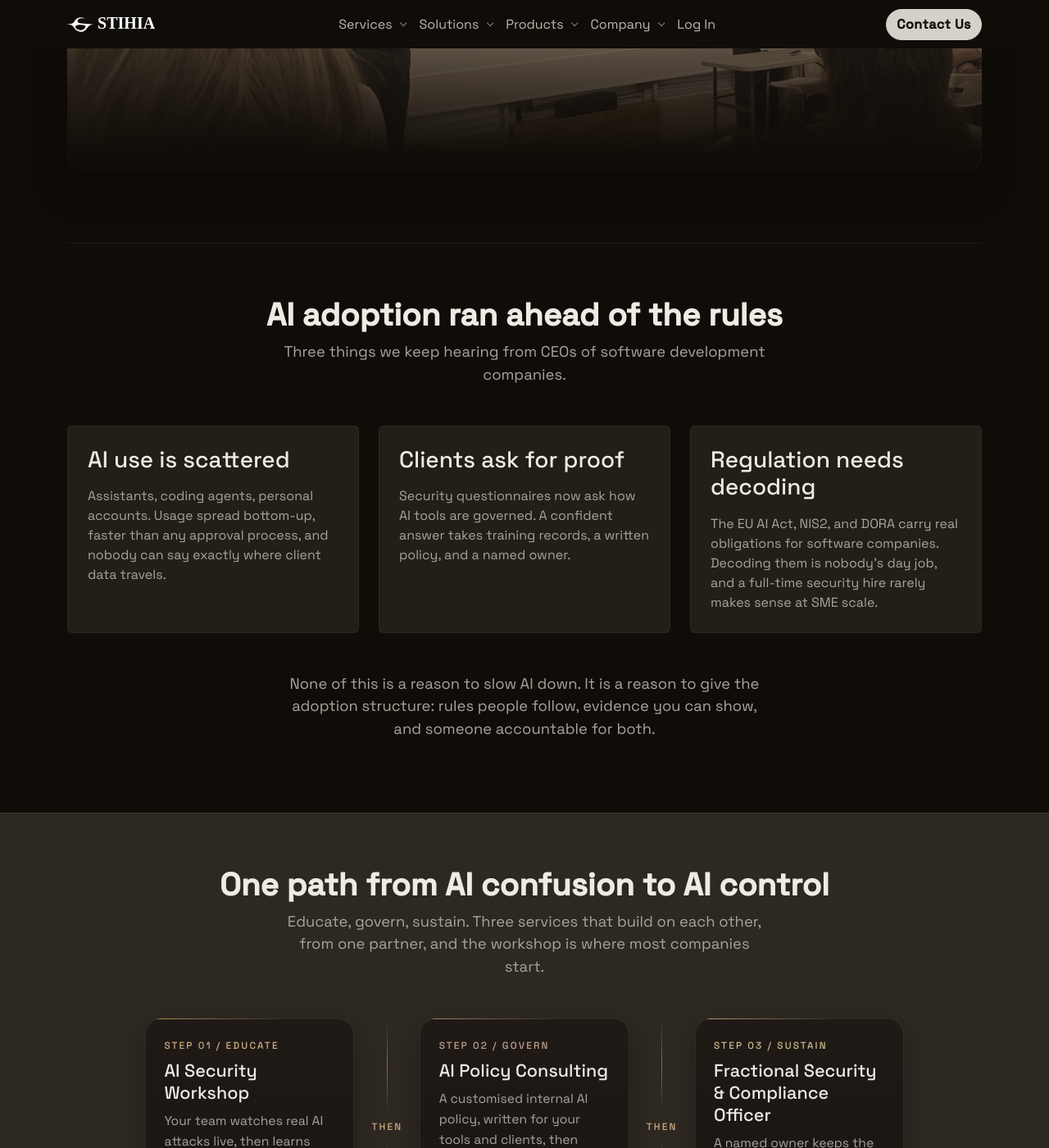
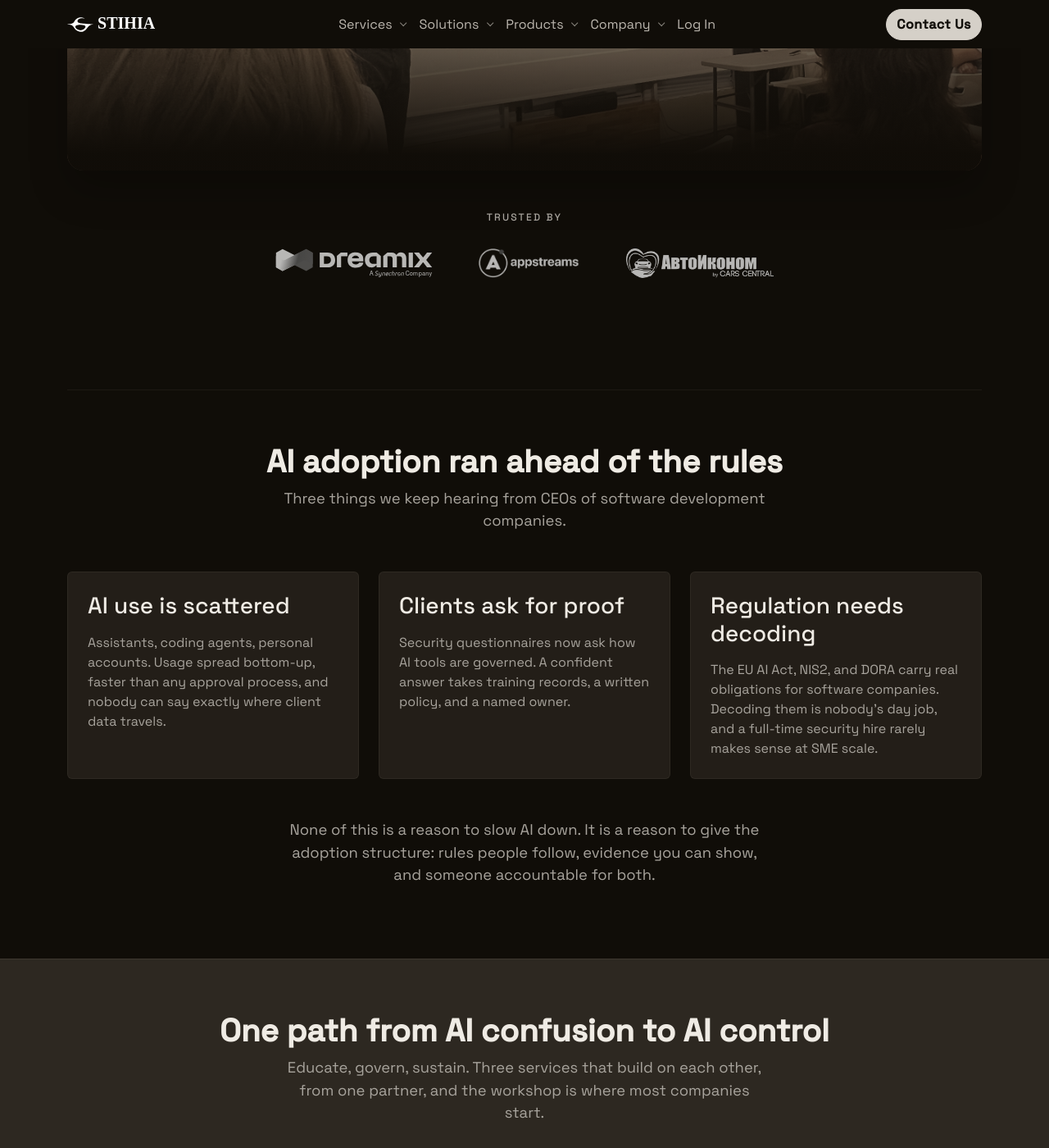
Before and after one commit to stihia-ai/stihia-ai.github.io, a Jekyll site: the page built from index.html, in a window 1280 px wide and 1400 px high, scrolled down 983 px. Shown: the whole window at 82% size. Built offline with Jekyll 4.4.1, drawn with Linux system fonts in a browser that asks for light colours; nearby versions of some CDN libraries; some web fonts are replaced.

Commit message:
feat: add "Trusted by" section with customer logos to multiple pages

```diff
--- /dev/null
+++ b/_includes/customer-logos.html
@@ -0,0 +1,26 @@
+{% assign customers = site.data.customers %}
+<section class="container customer-logos fade-in" aria-label="{{ customers.title }}">
+  <p class="customer-logos-title">{{ customers.title }}</p>
+  <ul class="customer-logos-list">
+    {% for customer in customers.items %}
+    <li>
+      <a
+        class="customer-logo"
+        href="{{ customer.url }}"
+        target="_blank"
+        rel="noopener noreferrer"
+        data-attr="customer-logo"
+      >
+        <img
+          src="{{ customer.logo }}"
+          alt="{{ customer.name }}"
+          width="{{ customer.width }}"
+          height="{{ customer.height }}"
+          loading="lazy"
+          {% if customer.brightness %}style="--logo-brightness: {{ customer.brightness }}"{% endif %}
+        />
+      </a>
+    </li>
+    {% endfor %}
+  </ul>
+</section>
--- a/assets/css/main.css
+++ b/assets/css/main.css
@@ -682,6 +682,56 @@ main [id] {
   flex-shrink: 0;
   padding: 0.35rem 1.1rem;
   white-space: nowrap;
+}
+
+/* --------------------------------------------------------------------------
+   Customer Logos
+   -------------------------------------------------------------------------- */
+
+.customer-logos {
+  padding-block: 3rem;
+  text-align: center;
+}
+
+.customer-logos-title {
+  margin-bottom: 1.75rem;
+  font-size: var(--fs-sm);
+  font-weight: var(--fw-medium);
+  letter-spacing: var(--ls-wide);
+  text-transform: uppercase;
+  color: var(--color-text-muted);
+}
+
+.customer-logos-list {
+  display: flex;
+  flex-wrap: wrap;
+  justify-content: center;
+  align-items: center;
+  gap: 2rem 3.5rem;
+  margin: 0;
+  padding: 0;
+  list-style: none;
+}
+
+/* Grayscale at rest so mixed brand colours sit quietly; full colour on hover */
+.customer-logo {
+  display: block;
+  border-radius: var(--radius-pill);
+}
+
+.customer-logo img {
+  display: block;
+  width: auto;
+  height: 2.25rem;
+  filter: grayscale(1) brightness(var(--logo-brightness, 1.6));
+  opacity: 0.7;
+  transition: var(--transition-fast);
+}
+
+.customer-logo:hover img,
+.customer-logo:focus-visible img {
+  filter: none;
+  opacity: 1;
 }
 
 /* --------------------------------------------------------------------------
@@ -2343,6 +2393,14 @@ footer a {
 }
 
 @media (max-width: 767.98px) {
+  .customer-logos-list {
+    gap: 1.5rem 2.25rem;
+  }
+
+  .customer-logo img {
+    height: 1.75rem;
+  }
+
   .quiz-bar-inner {
     flex-direction: column;
     justify-content: center;
--- a/company/about.html
+++ b/company/about.html
@@ -321,6 +321,11 @@ canonical_redirect: true
   </section>
 
   <!-- ===================================================================
+       Trusted by
+       =================================================================== -->
+  {% include customer-logos.html %}
+
+  <!-- ===================================================================
        CTA
        =================================================================== -->
   <div class="section-band mt-5">
--- a/index.html
+++ b/index.html
@@ -71,6 +71,11 @@ canonical_redirect: true
       </div>
     </div>
   </header>
+
+  <!-- ===================================================================
+       Trusted by
+       =================================================================== -->
+  {% include customer-logos.html %}
 
   <!-- ===================================================================
        Why: AI adoption ran ahead of the rules
--- a/services/workshop.html
+++ b/services/workshop.html
@@ -1097,6 +1097,11 @@ og_image: /assets/img/workshop/workshop-hero.webp
   </section>
 
   <!-- ===================================================================
+       Trusted by
+       =================================================================== -->
+  {% include customer-logos.html %}
+
+  <!-- ===================================================================
        CTA
        =================================================================== -->
   <div class="section-band mt-5">
--- a/solutions/enable-safe-ai-development.html
+++ b/solutions/enable-safe-ai-development.html
@@ -468,6 +468,11 @@ canonical_redirect: true
   </section>
 
   <!-- ===================================================================
+       Trusted by
+       =================================================================== -->
+  {% include customer-logos.html %}
+
+  <!-- ===================================================================
        CTA
        =================================================================== -->
   <div class="section-band mt-5">
```
Also changed, not shown: _data/customers.yml (added, +26 -0 lines), assets/img/clients/app-streams-logo.png (added), assets/img/clients/avtoikonom-logo.png (added), assets/img/clients/dreamix-logo.svg (added).
